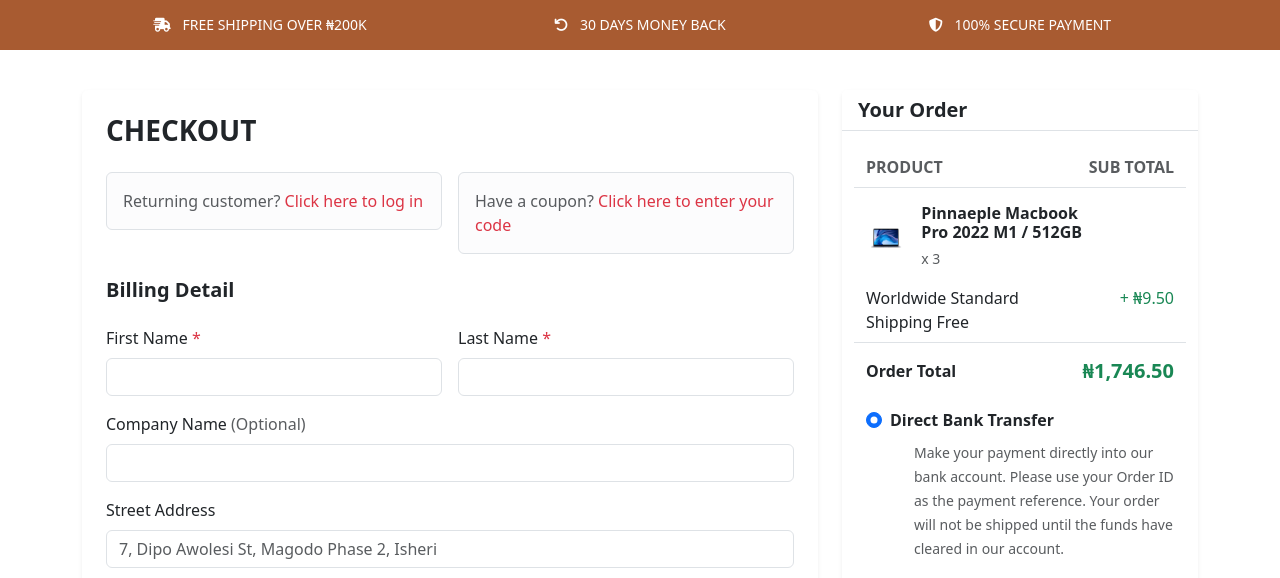
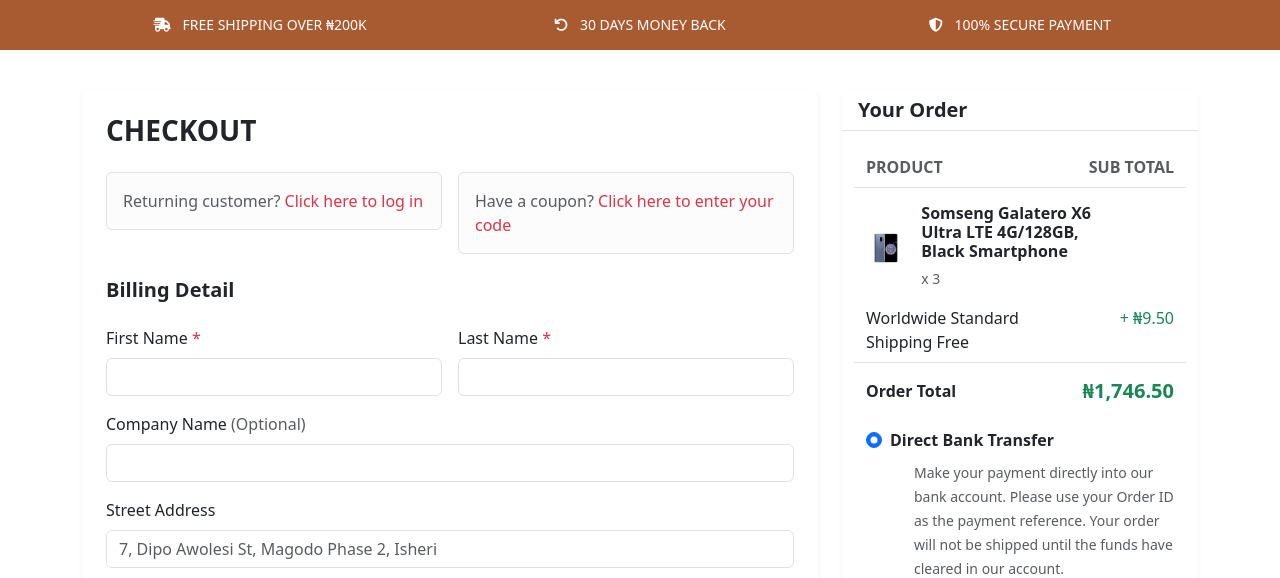
Before and after one commit to nnamdiindu/Phone_Village, a Flask app: page /checkout in a window 1280 px wide. Shown: the part 202-780 px from the top of the page. Run offline with Flask 3, Linux system fonts and the light colour scheme; some libraries are stand-ins or nearby versions.

Commit message:
Modify checkout.html

```diff
--- a/templates/checkout.html
+++ b/templates/checkout.html
@@ -15,7 +15,8 @@
                         <div class="col-md-6">
                             <div class="alert alert-light border mb-0">
                                 <span class="text-muted">Returning customer? </span>
-                                <a href="{{ url_for('login') }}" class="text-danger text-decoration-none">Click here to log in</a>
+                                <a href="{{ url_for('login') }}" class="text-danger text-decoration-none">Click here to
+                                    log in</a>
                             </div>
                         </div>
                         <div class="col-md-6">
@@ -51,7 +52,8 @@
                         <!-- Street Address -->
                         <div class="mb-3">
                             <label class="form-label">Street Address</label>
-                            <input type="text" class="form-control mb-2" placeholder="7, Dipo Awolesi St, Magodo Phase 2, Isheri">
+                            <input type="text" class="form-control mb-2"
+                                placeholder="7, Dipo Awolesi St, Magodo Phase 2, Isheri">
                         </div>
 
                         <!-- Town/City -->
@@ -153,11 +155,12 @@
                     <div class="row align-items-center mb-3">
                         <div class="col-2">
                             <div style="width: 40px; height: 40px;">
-                                <img src="../static/images/pineapple.png" alt="Product" class="img-fluid">
+                                <img src="../static/images/samsung-main.png" alt="Product" class="img-fluid">
                             </div>
                         </div>
                         <div class="col-7">
-                            <h6 class="mb-1 fw-semibold">Pinnaeple Macbook Pro 2022 M1 / 512GB</h6>
+                            <h6 class="mb-1 fw-semibold">Somseng Galatero X6 Ultra LTE 4G/128GB, Black
+                                Smartphone</h6>
                             <small class="text-muted">x 3</small>
                         </div>
                     </div>
```
